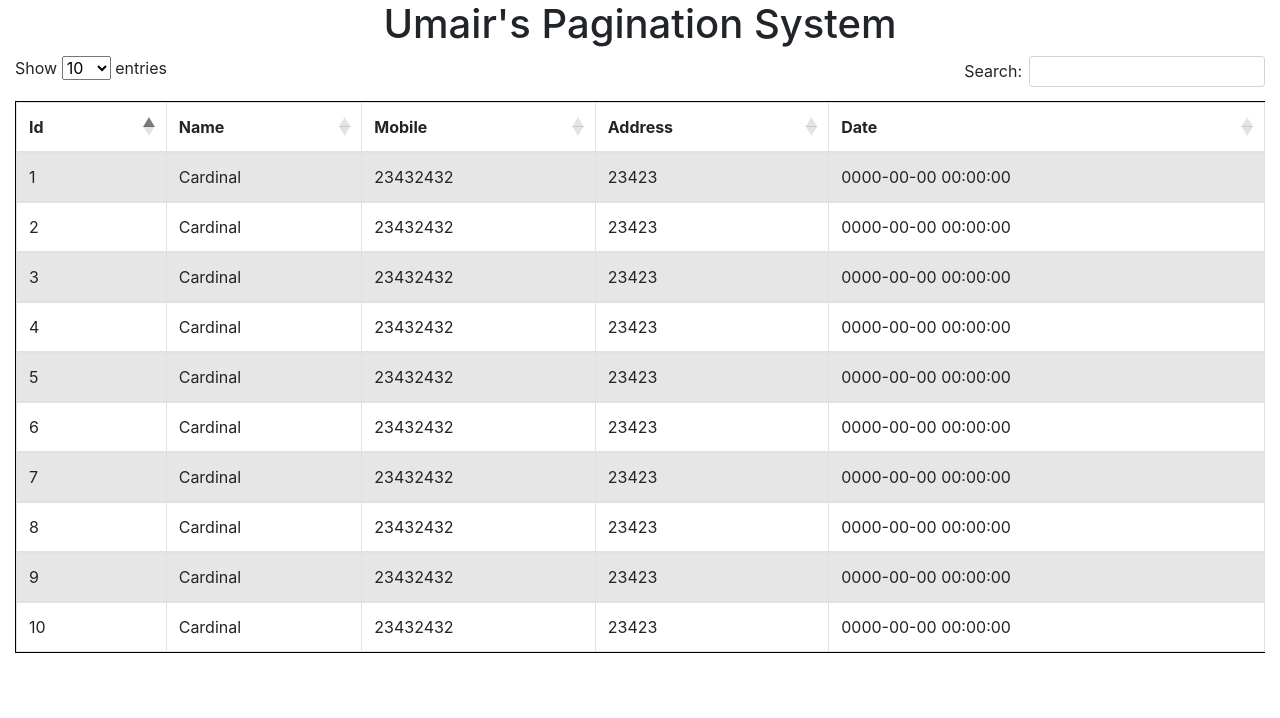
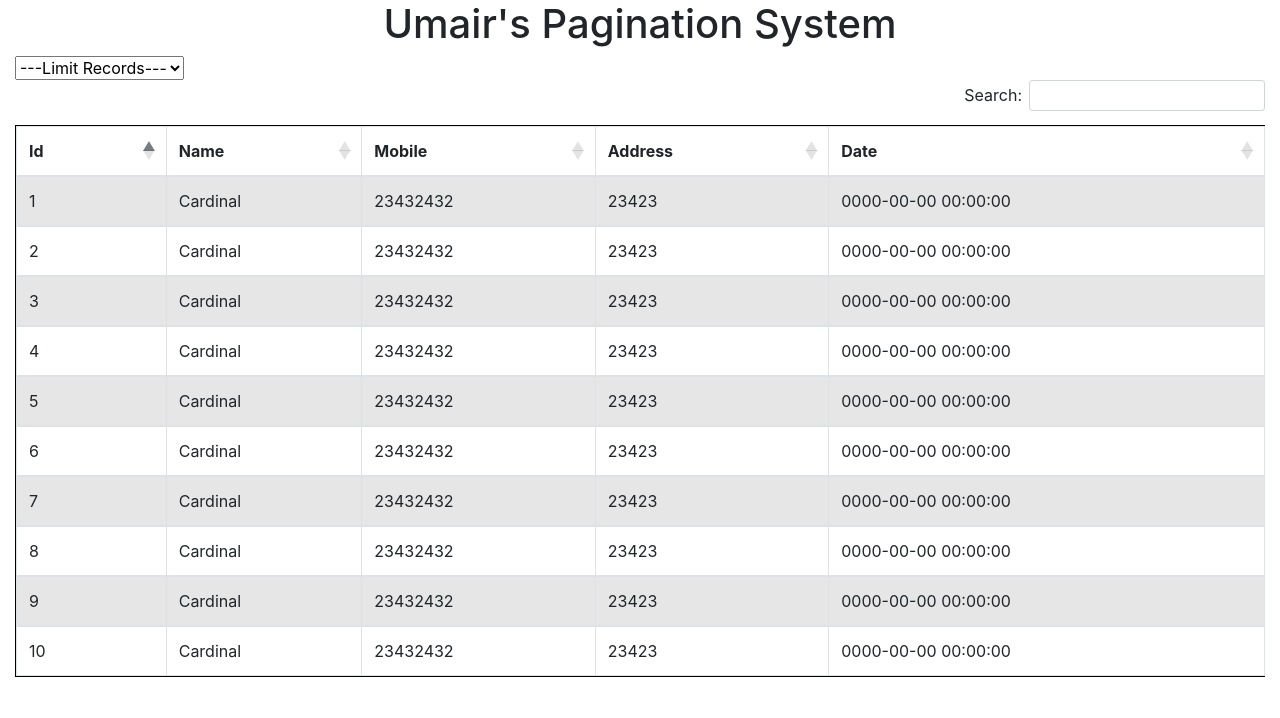
Before and after one commit to Umairali2562/AekpaniNetworks-Covid-Record-System-With-Pagination, a PHP site: page / in a window 1280 px wide. Shown: the top 718 px of the page. Run offline with PHP 8.4, Linux system fonts and the light colour scheme; data comes from the database, SQL or seed files in the repository; a stand-in replaces the project's code that opens the database connection; some libraries are stand-ins or nearby versions.

Commit message:
custom-limit

```diff
--- a/index.php
+++ b/index.php
@@ -3,11 +3,13 @@
 $query="select * from customers";
 $result=mysqli_query($conn,$query);
 
+//the limit
 
 
-//this query is for the pagination
-$query="select * from customers";
-$result1=mysqli_query($conn,$query);
+if(isset($_POST['limit-records'])) {
+    $limit=$_POST['limit-records'];
+    echo $limit;
+}
  ?>
 <!DOCTYPE html>
 <html lang="en">
@@ -48,12 +50,27 @@ $result1=mysqli_query($conn,$query);
 </div>
 
 
+    <div class="row">
+
+        <div class="col-sm-12 col-lg-12 col-xl-12 col-md-12">
+
+
+                <form method="post" action="#">
+                    <select name="limit-records" id="limit-records">
+                        <option disabled="disabled" selected="selected">---Limit Records---</option>
+                        <?php foreach([10,100,500,1000,5000] as $limit): ?>
+                            <option <?php if( isset($_POST["limit-records"]) && $_POST["limit-records"] == $limit) echo "selected" ?> value="<?= $limit; ?>"><?= $limit; ?></option>
+                        <?php endforeach; ?>
+                    </select>
+                </form>
+            </div>
+
+    </div>
+
 
 
     <div class="row">
         <div class="col-sm-12">
-
-
             <div style="height: 600px; overflow-y: auto;">
                 <table id="" class="table table-hover table-striped table-striped table-bordered">
                     <thead>
@@ -87,8 +104,22 @@ $result1=mysqli_query($conn,$query);
 
 
 <script type="text/javascript">
+    $(document).ready(function(){
+        $("#limit-records").change(function(){
+            $('form').submit();
+        })
+    })
+</script>
+
+
+<script type="text/javascript">
 $(document).ready(function () {
-    $('table').DataTable();
+    $('table').DataTable({
+        "bLengthChange": false,
+        "bFilter": true,
+        "bInfo": true,
+        "bAutoWidth": true
+    });
 });
 </script>
 
--- a/styles.css
+++ b/styles.css
@@ -9,3 +9,9 @@
 .toright{
     padding-left:80%;
 }
+
+
+
+.toleft{
+    padding-right:80%;
+}
```
